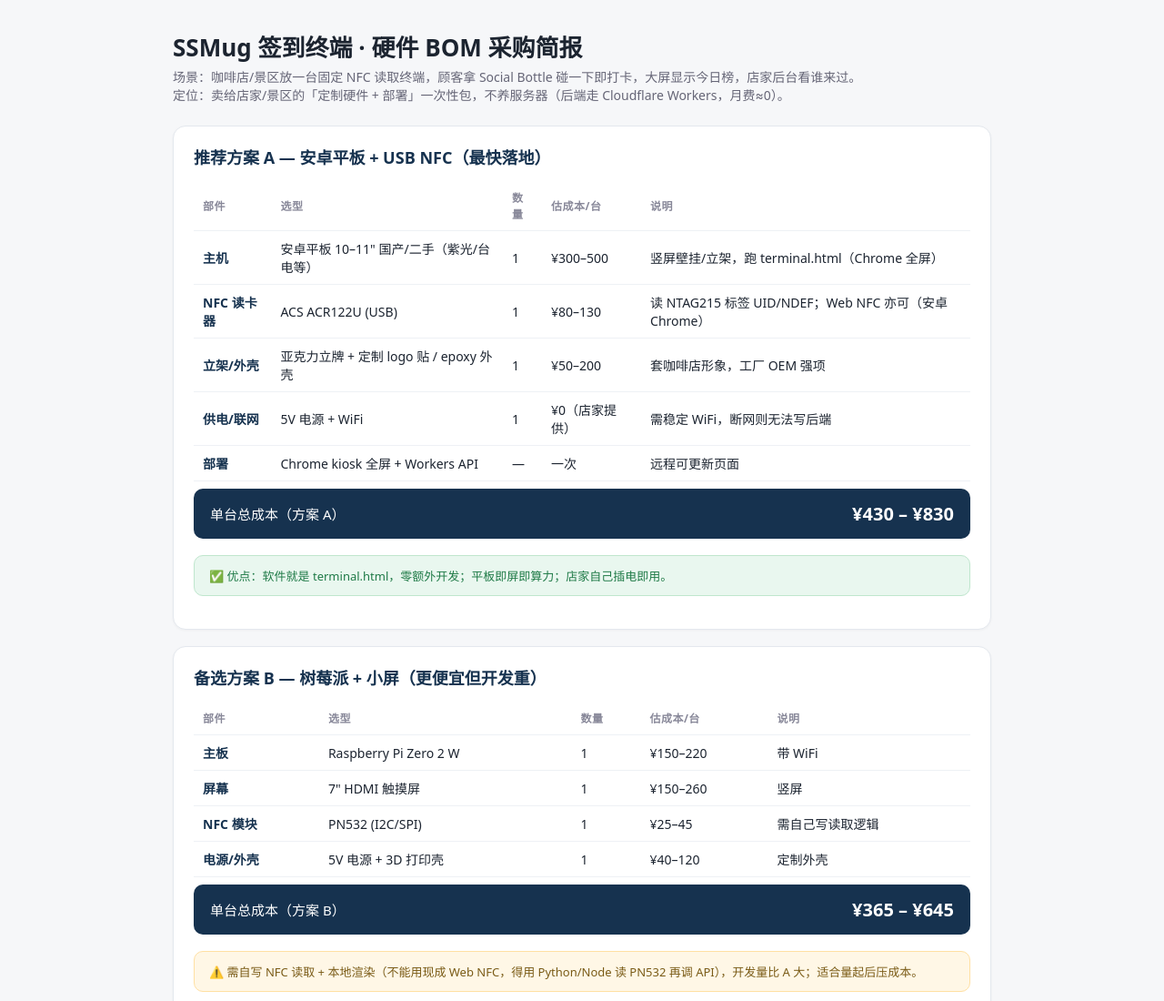
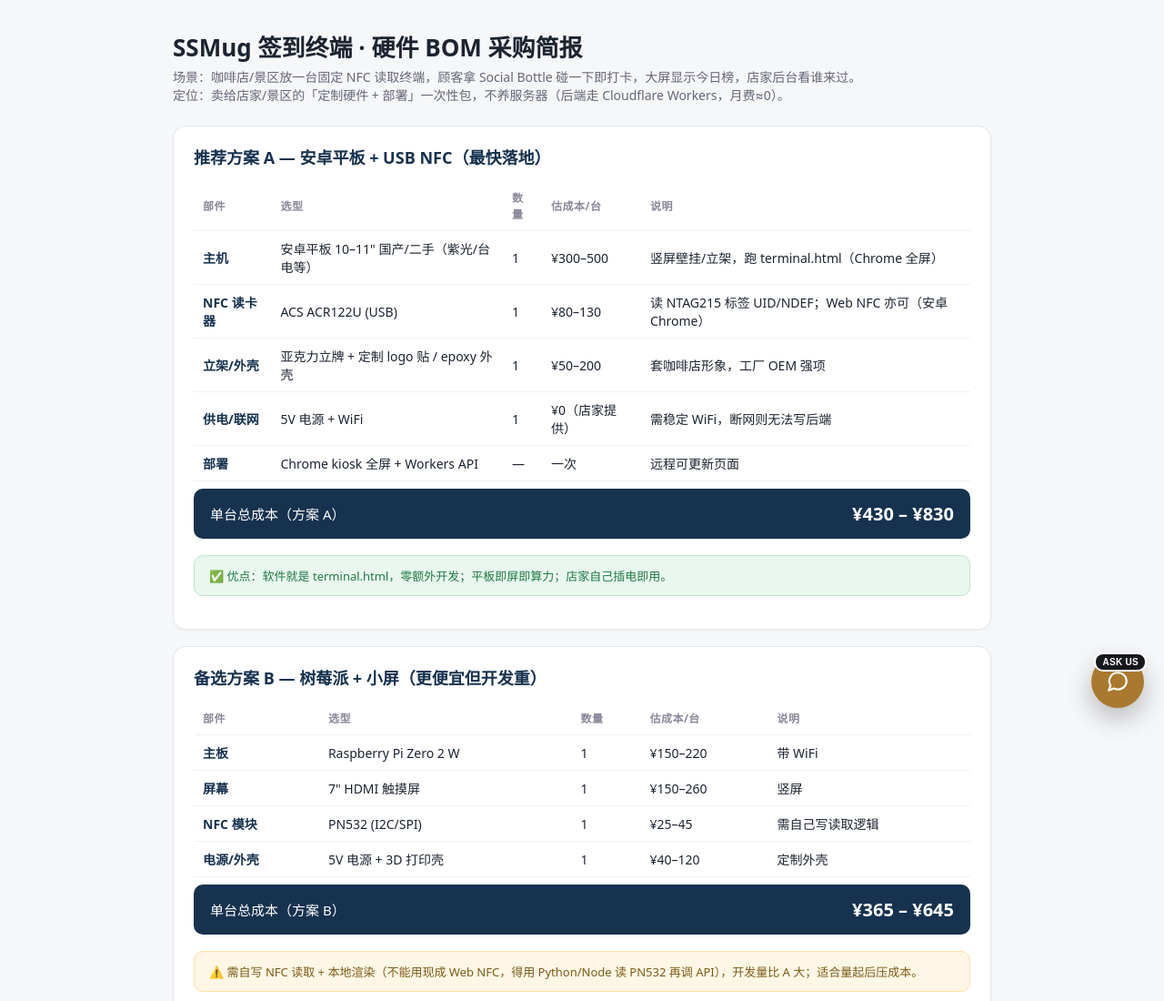
Before and after one commit to chinaselection-01/ssmug-site, a plain HTML site: page terminal-bom.html in a window 1280 px wide. Shown: the top 1100 px of the page at 91% size. Drawn offline with Linux system fonts and the light colour scheme.

Commit message:
Add 24/7 knowledge-base chat assistant widget

```diff
--- a/terminal-bom.html
+++ b/terminal-bom.html
@@ -82,5 +82,6 @@
 
   <div class="sub" style="text-align:center;margin-top:10px">Powered by STWADD · SSMug Social Bottle 生态</div>
 </div>
+<script src="assets/js/chat-widget.js" defer></script>
 </body>
 </html>
```
